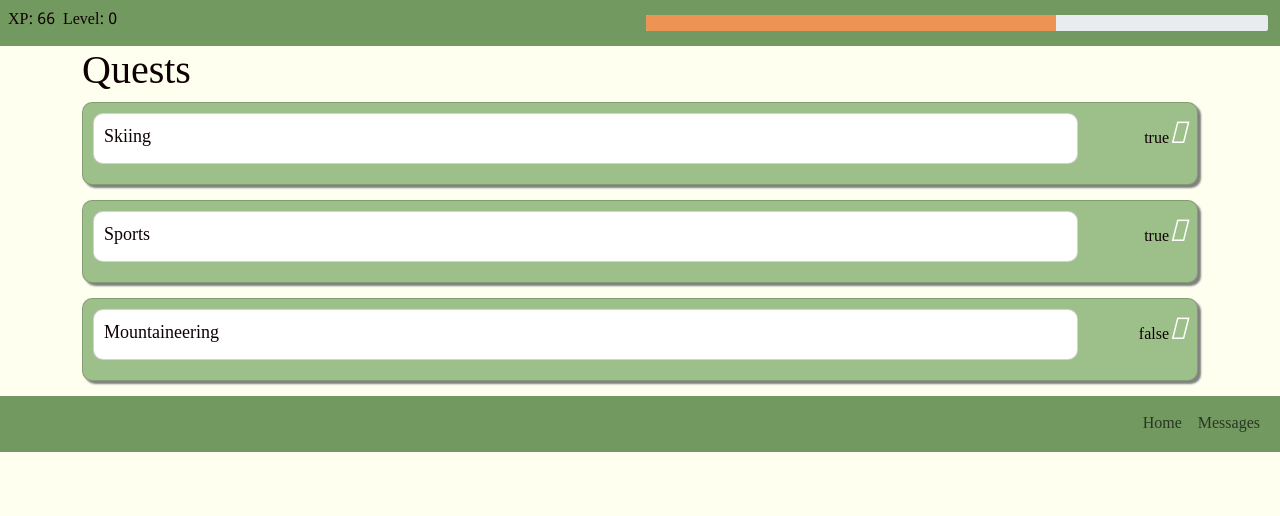
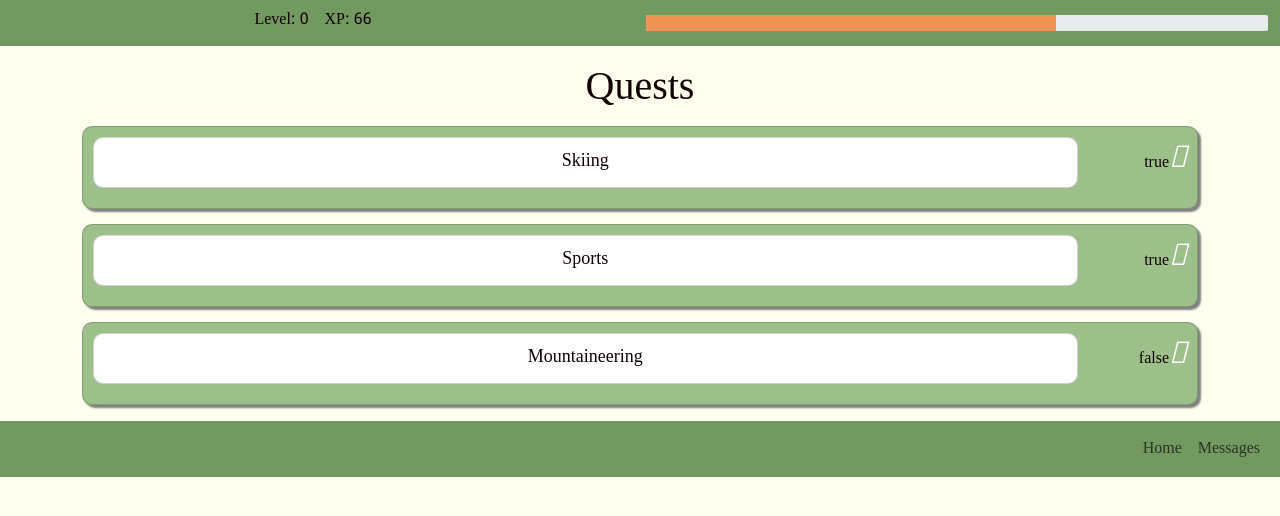
Before and after one commit to chloesianharrison/quest_up, a Rails app: page /quests in a window 1280 px wide. Shown: the top 516 px of the page. Run offline with Rails 7, Linux system fonts and the light colour scheme; a user stored in the database is signed in; data comes from the database, SQL or seed files in the repository; style sheets or scripts are compiled from the project's sources; some libraries are stand-ins or nearby versions; some web fonts are replaced.

Commit message:
progress bar

```diff
--- a/app/views/quests/index.html.erb
+++ b/app/views/quests/index.html.erb
@@ -1,6 +1,6 @@
 
-<div class="container">
-<h1>Quests</h1>
+<div class="container text-center mt-3 mb-3">
+<h1 class="mb-3">Quests</h1>
 
   <% @quests.each do |quest| %>
     <details class="card card-list-outside-quest">
--- a/app/views/quests/new.html.erb
+++ b/app/views/quests/new.html.erb
@@ -1,7 +1,7 @@
 
 
 <div class="container text-center mt-3 mb-3">
-  <h1>Add a quest</h1>
+  <h1 class="mb-3">Add a quest</h1>
 
 <%= render "quest_form", quest: @quest %>
 
--- a/app/views/rewards/edit.html.erb
+++ b/app/views/rewards/edit.html.erb
@@ -1,5 +1,5 @@
 <div class="container text-center mt-3 mb-3">
-<h1>Edit a reward</h1>
+<h1 class="mb-3">Edit a reward</h1>
 
 <%= render "rewards_form", reward: @reward %>
 
--- a/app/views/rewards/index.html.erb
+++ b/app/views/rewards/index.html.erb
@@ -1,5 +1,5 @@
-<div class="container">
-  <h1>Rewards</h1>
+<div class="container text-center mt-3 mb-3">
+  <h1 class="mb-3">Rewards</h1>
 
   <% @rewards.each do |reward| %>
     <details class="card card-list-outside-reward">
--- a/app/views/rewards/new.html.erb
+++ b/app/views/rewards/new.html.erb
@@ -1,5 +1,5 @@
 <div class="container text-center mb-3 mt-3">
-<h1>Create a reward</h1>
+<h1 class="mb-3">Create a reward</h1>
 
 <%= render "rewards_form", reward: @reward %>
 
--- a/app/views/shared/_navbar.html.erb
+++ b/app/views/shared/_navbar.html.erb
@@ -1,16 +1,16 @@
-<div class="navbar navbar-expand-sm navbar-light navbar-lewagon">
-  <div class="d-flex nav-xp-level">
+<div class="navbar navbar-expand-sm navbar-light navbar-lewagon justify-items-center">
+  <div class="d-flex nav-xp-level justify-content-center">
       <% if current_user.xp < 100 %>
+        <p class="me-2 mb-1">Level: 0</p>
         <p class="ms-2 me-2 mb-1">XP: <%= current_user.xp%></p>
-        <p class="me-2 mb-1">Level: 0</p>
       <% elsif %>
         <% levels = current_user.xp.to_s.chars %>
+        <p class="ms-2">Level:<%= levels[0] %> </p>
         <p class="ms-2 me-2">XP: <%= levels[1]%><%= levels[2] %></p>
-        <p class="ms-2">Level:<%= levels[0] %> </p>
       <% else %>
         <% levels = current_user.xp.to_s.chars %>
+        <p class="me-2">Level:<%= levels[0] %><%= levels[1] %> </p>
         <p class="ms-2 me-2">XP: <%= levels[2]%><%= levels[3] %></p>
-        <p class="me-2">Level:<%= levels[0] %><%= levels[1] %> </p>
       <% end %>
     </div>
   <div class="container-fluid">
```
